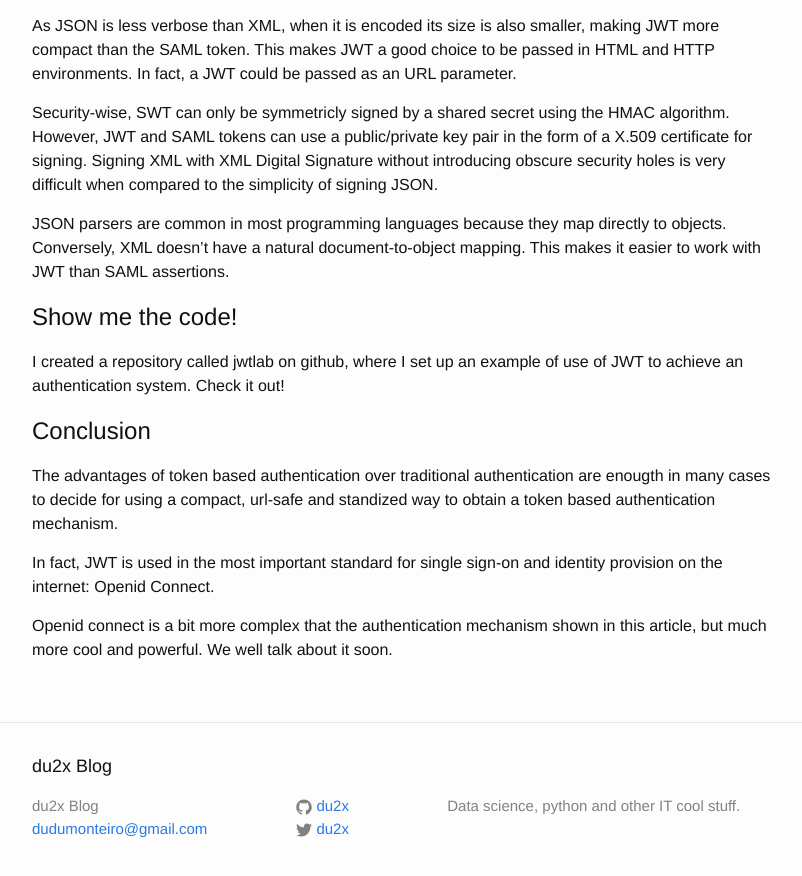
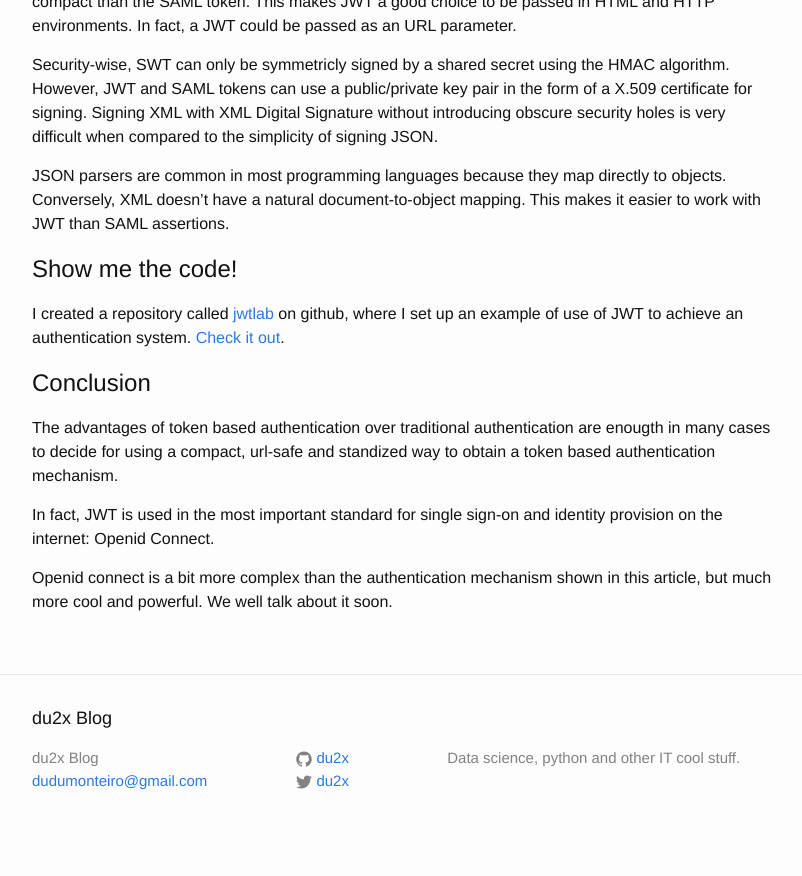
Before and after one commit to du2x/du2x.github.io, a Jekyll site: the page built from _posts/2016-04-06-jwt-brief-overview.markdown, in a window 1280 px wide and 900 px high, scrolled down 3781 px. Shown: the top 876 px of the window, without its empty margins (238-1040 px from the left). Built offline with Jekyll 4.4.1, drawn with Linux system fonts in a browser that asks for light colours; comment, search, counter and statistics services are not loaded; after the commit the page ends 4633 px from its top, so only the background shows below that.

Commit message:
Small fixes on auth jwt post and the NOAA post

```diff
--- a/_posts/2016-04-06-jwt-brief-overview.markdown
+++ b/_posts/2016-04-06-jwt-brief-overview.markdown
@@ -68,22 +68,22 @@ In authentication mechanisms context, JWT is a way to create the token in a stat
 
 * **Token based authentication:** a client authenticaties with is credentials and receives signed token which is then attached to every subsequent request. The server validates the token in every request. The token can carry any type of information and can be read on client (security aspects discussed later on) or server side.
 
-->![Requests sequence diagram](/images/jwt1.png "Requests/Response flow for each type of authentication")<-
+![Requests sequence diagram](/images/jwt1.png "Requests/Response flow for each type of authentication")
 
 
 Now let's see witch are the token based authentication main advantages:
 
 1. **Token based authentication is stateless** A stateless web architecture is dependent only on the input parameters that are supplied. To achieve a stateless service, the underlying authentication mechanism has to be stateless. This property makes the scalability more cheap and simple. Here is a quick picture of how to scale a stateless service.
 
-   ->![Scaling stateless](/images/jwt2.png "Scaling stateless architecture")<-
+   ![Scaling stateless](/images/jwt2.png "Scaling stateless architecture")
 
    On the other hand, the traditional session based authentication is stateful, because it depends on server side data to be aware about user session state. The session data can be stored in memory or in database. To scale a stateful service, there are two options: using sticky sessions or non-sticky sessions.
 
    The sticky sessions option add rules on the load balancer to guarantee that every requests of the same user sessions goes to the same webserver that authenticated that user.
 
-The non-sticky sessions option is more efficient and complex. It adds another level in load balancing flow, like the image below:
+   The non-sticky sessions option is more efficient and complex. It adds another level in load balancing flow, like the image below:
 
-   ->![Scaling stateful](/images/jwt3.png "Scaling stateful sticky session architecture")<-
+   ![Scaling stateful](/images/jwt3.png "Scaling stateful sticky session architecture")
 
 
 2. **Token based authentication is easily extensible** Suppose that an user is authenticated in a service A so that it receives a token signed with a private key holded by service A. This token can be used to share session state of that user on service A on the whole internet. If a service B, that holds the public key of service A, wants to use the session state of users on service A, it can rely directly on that token.
@@ -104,7 +104,7 @@ JSON parsers are common in most programming languages because they map directly
 
 # Show me the code!
 
-I created a repository called jwtlab on github, where I set up an example of use of JWT to achieve an authentication system. Check it out!
+I created a repository called [jwtlab](http://github.com/du2x/jwtlab "du2x/jwtlab") on github, where I set up an example of use of JWT to achieve an authentication system. [Check it out](http://github.com/du2x/jwtlab "du2x/jwtlab").
 
 
 # Conclusion
@@ -113,4 +113,4 @@ The advantages of token based authentication over traditional authentication are
 
 In fact, JWT is used in the most important standard for single sign-on and identity provision on the internet: Openid Connect.
 
-Openid connect is a bit more complex that the authentication mechanism shown in this article, but much more cool and powerful. We well talk about it soon.
+Openid connect is a bit more complex than the authentication mechanism shown in this article, but much more cool and powerful. We well talk about it soon.
```
Also changed, not shown: _posts/2016-04-14-most-harmful-camalities-types.markdown (+5 -3 lines).
